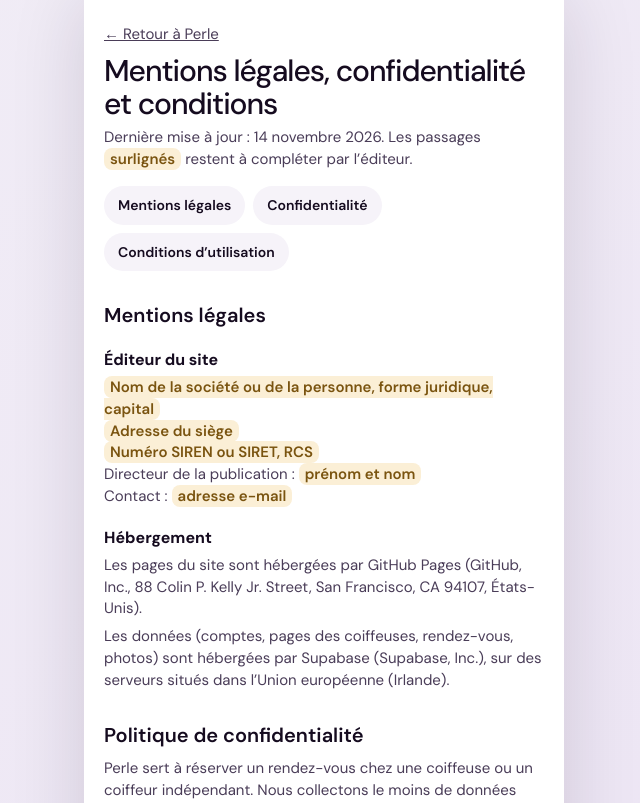
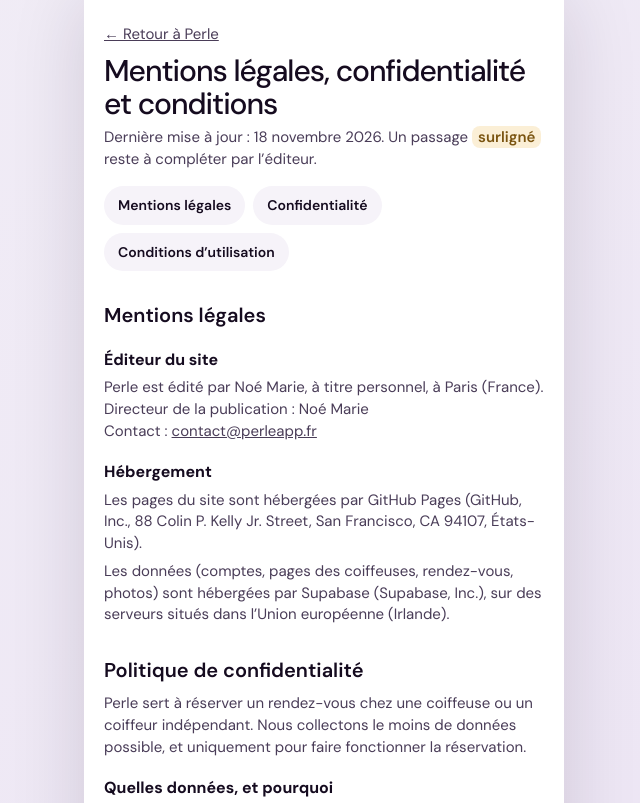
Before and after one commit to grinchzer/perle, a plain HTML site: page legal.html in a window 1280 px wide. Shown: the top 803 px of the page, without its empty margins (316-956 px from the left). Drawn offline with Linux system fonts and the light colour scheme.

Commit message:
Mentions legales : editeur, contact, gratuite, regle d annulation

```diff
--- a/legal.html
+++ b/legal.html
@@ -15,16 +15,14 @@
 <main class="wrap legal">
 <p><a href="./">← Retour à Perle</a></p>
 <h1>Mentions légales, confidentialité et conditions</h1>
-<p class="mut">Dernière mise à jour : 14 novembre 2026. Les passages <span class="todo">surlignés</span> restent à compléter par l’éditeur.</p>
+<p class="mut">Dernière mise à jour : 18 novembre 2026. Un passage <span class="todo">surligné</span> reste à compléter par l’éditeur.</p>
 <nav aria-label="Sommaire"><a href="#mentions">Mentions légales</a><a href="#confidentialite">Confidentialité</a><a href="#cgu">Conditions d’utilisation</a></nav>
 
 <h2 id="mentions">Mentions légales</h2>
 <h3>Éditeur du site</h3>
-<p><span class="todo">Nom de la société ou de la personne, forme juridique, capital</span><br>
-<span class="todo">Adresse du siège</span><br>
-<span class="todo">Numéro SIREN ou SIRET, RCS</span><br>
-Directeur de la publication : <span class="todo">prénom et nom</span><br>
-Contact : <span class="todo">adresse e-mail</span></p>
+<p>Perle est édité par Noé Marie, à titre personnel, à Paris (France).<br>
+Directeur de la publication : Noé Marie<br>
+Contact : <a href="mailto:contact@perleapp.fr">contact@perleapp.fr</a></p>
 <h3>Hébergement</h3>
 <p>Les pages du site sont hébergées par GitHub Pages (GitHub, Inc., 88 Colin P. Kelly Jr. Street, San Francisco, CA 94107, États-Unis).</p>
 <p>Les données (comptes, pages des coiffeuses, rendez-vous, photos) sont hébergées par Supabase (Supabase, Inc.), sur des serveurs situés dans l’Union européenne (Irlande).</p>
@@ -51,7 +49,7 @@ Contact : <span class="todo">adresse e-mail</span></p>
 <h3>Base légale et durée de conservation</h3>
 <p>Ces traitements sont nécessaires à l’exécution de la réservation que tu demandes et au service fourni aux coiffeuses. Les rendez-vous sont conservés <span class="todo">durée à fixer, par exemple 12 mois après la date du rendez-vous</span>. Un compte de coiffeuse est conservé tant qu’il est actif, puis supprimé sur demande.</p>
 <h3>Tes droits</h3>
-<p>Tu peux demander à consulter, corriger ou supprimer tes données, ou t’opposer à leur utilisation, en écrivant à <span class="todo">adresse e-mail de contact</span>. Si la réponse ne te convient pas, tu peux saisir la CNIL (cnil.fr).</p>
+<p>Tu peux demander à consulter, corriger ou supprimer tes données, ou t’opposer à leur utilisation, en écrivant à <a href="mailto:contact@perleapp.fr">contact@perleapp.fr</a>. Si la réponse ne te convient pas, tu peux saisir la CNIL (cnil.fr).</p>
 
 <h2 id="cgu">Conditions d’utilisation</h2>
 <h3>Le rôle de Perle</h3>
@@ -60,7 +58,7 @@ Contact : <span class="todo">adresse e-mail</span></p>
 <ul>
 <li>Le prix, la durée et le montant de l’acompte sont affichés avant que tu confirmes.</li>
 <li>L’acompte est versé directement à la coiffeuse. Le rendez-vous est confirmé quand elle a reçu l’acompte.</li>
-<li>Les conditions d’annulation et le sort de l’acompte sont fixés par chaque coiffeuse et indiqués sur ton rendez-vous. Tout remboursement est à voir avec elle.</li>
+<li>Si tu annules ton rendez-vous, l’acompte n’est pas remboursé. Si c’est la coiffeuse qui annule, elle te le rend. Le délai d’annulation est indiqué sur ton rendez-vous. L’acompte est versé directement à la coiffeuse : tout remboursement se règle avec elle.</li>
 </ul>
 <h3>Engagements des coiffeuses</h3>
 <ul>
@@ -70,7 +68,7 @@ Contact : <span class="todo">adresse e-mail</span></p>
 <li>N’utiliser le prénom et le numéro des clientes que pour le rendez-vous réservé.</li>
 </ul>
 <h3>Tarif du service</h3>
-<p><span class="todo">À préciser : gratuité, abonnement ou commission pour les coiffeuses</span>. La réservation est gratuite pour les clientes.</p>
+<p>Perle est actuellement gratuit pour les coiffeuses, sans engagement et sans commission sur les rendez-vous. Toute évolution sera annoncée à l’avance. La réservation est gratuite pour les clientes.</p>
 <h3>Suspension d’une page</h3>
 <p>Une page peut être masquée ou supprimée en cas d’informations fausses, de contenu illicite ou de signalements répétés.</p>
 <h3>Responsabilité</h3>
```
